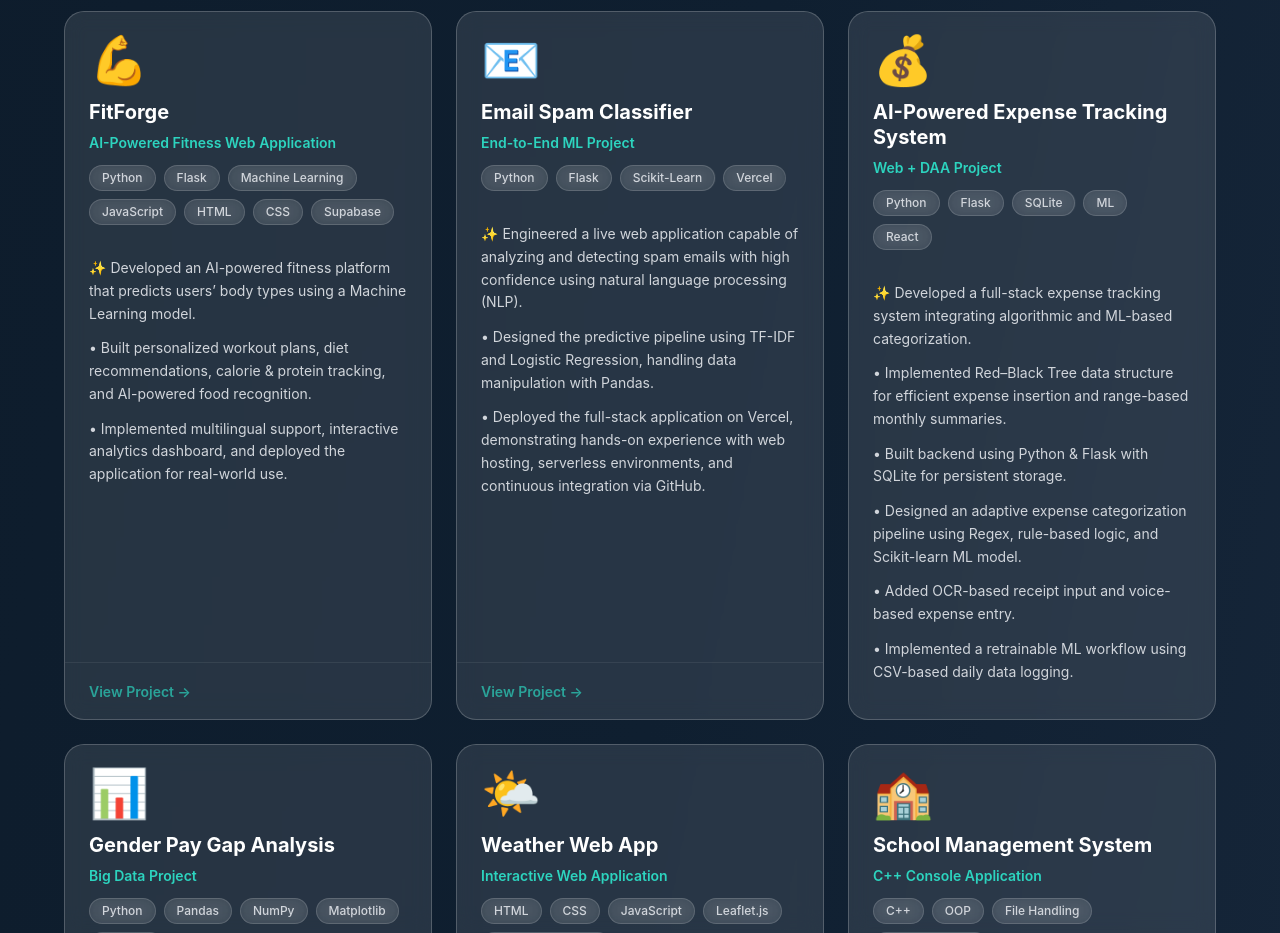
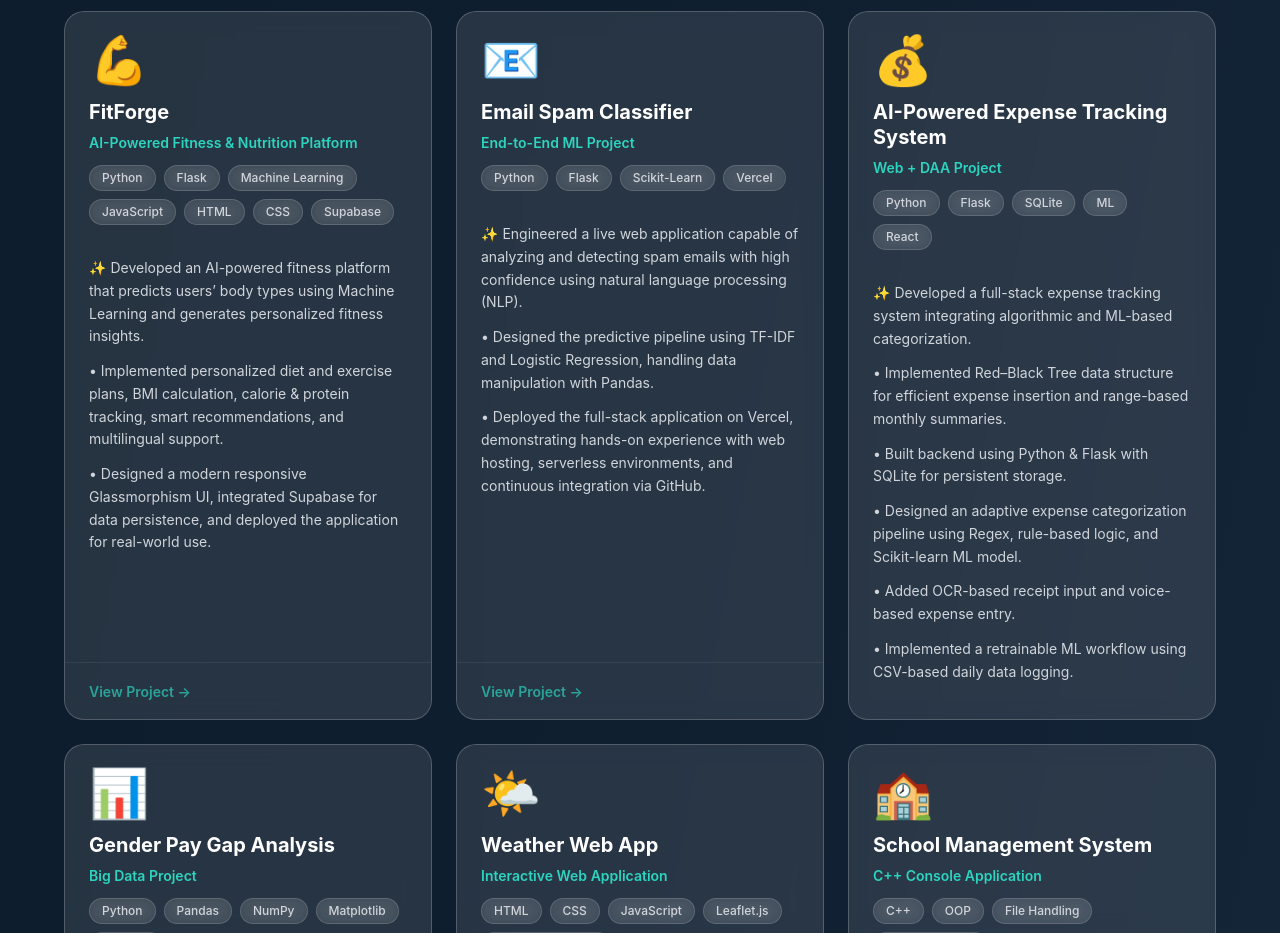
Before and after one commit to rehanfayyaz014/my-portfolio, a React (Vite) app: page / in a window 1280 px wide. Shown: the part 2880-3813 px from the top of the page. Built offline with nearby package versions, Linux system fonts and the light colour scheme.

Commit message:
update description of fitforge

```diff
--- a/src/data.js
+++ b/src/data.js
@@ -55,7 +55,7 @@ export const portfolioData = {
     {
   id: 8,
   title: 'FitForge',
-  subtitle: 'AI-Powered Fitness Web Application',
+  subtitle: 'AI-Powered Fitness & Nutrition Platform',
   technologies: [
     'Python',
     'Flask',
@@ -65,11 +65,11 @@ export const portfolioData = {
     'CSS',
     'Supabase'
   ],
-  description: [
-    'Developed an AI-powered fitness platform that predicts users’ body types using a Machine Learning model.',
-    'Built personalized workout plans, diet recommendations, calorie & protein tracking, and AI-powered food recognition.',
-    'Implemented multilingual support, interactive analytics dashboard, and deployed the application for real-world use.'
-  ],
+ description: [
+  'Developed an AI-powered fitness platform that predicts users’ body types using Machine Learning and generates personalized fitness insights.',
+  'Implemented personalized diet and exercise plans, BMI calculation, calorie & protein tracking, smart recommendations, and multilingual support.',
+  'Designed a modern responsive Glassmorphism UI, integrated Supabase for data persistence, and deployed the application for real-world use.'
+],
   link: 'https://body-type-classifier.vercel.app/', // 👈 apna actual live link paste krna
   icon: '💪',
 },
```
